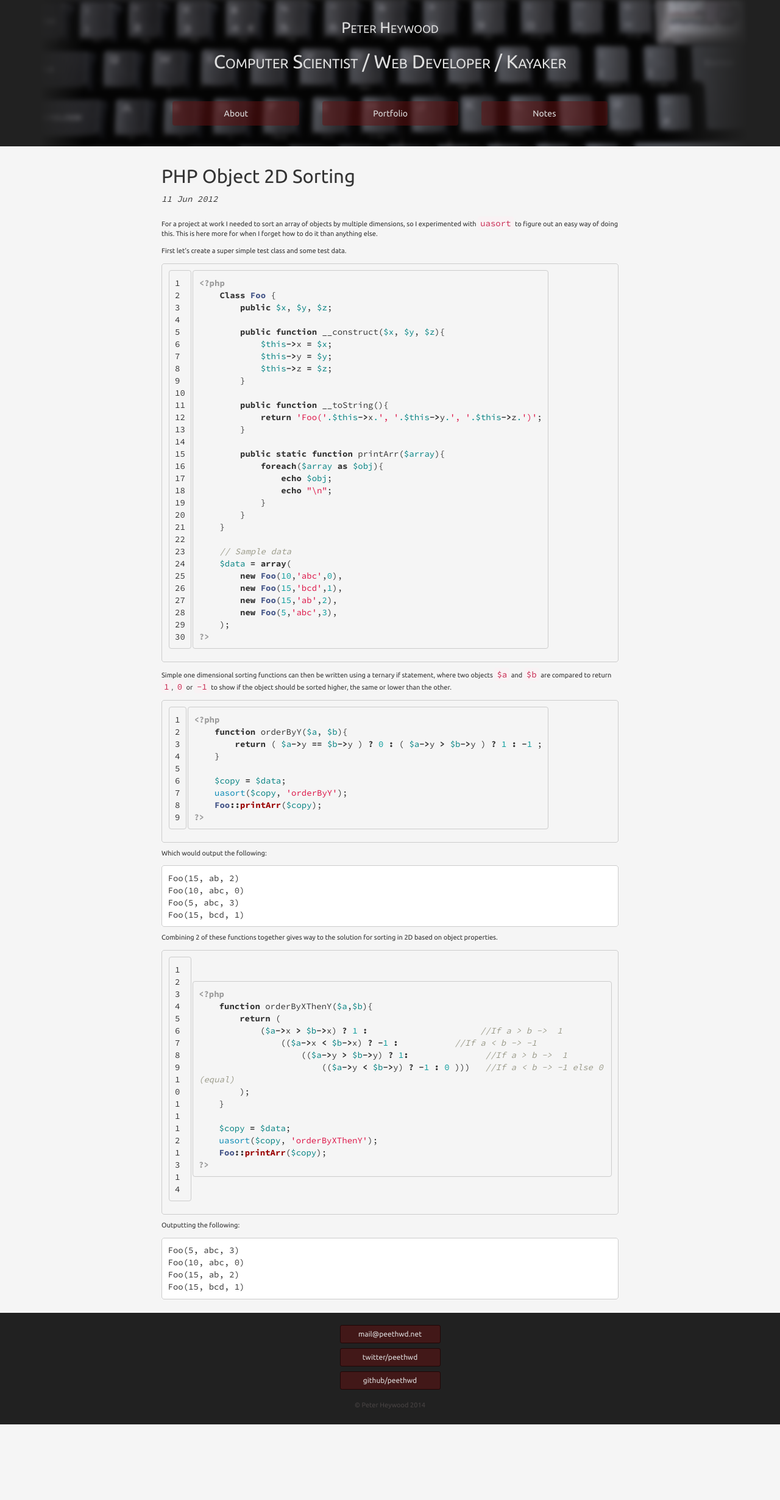
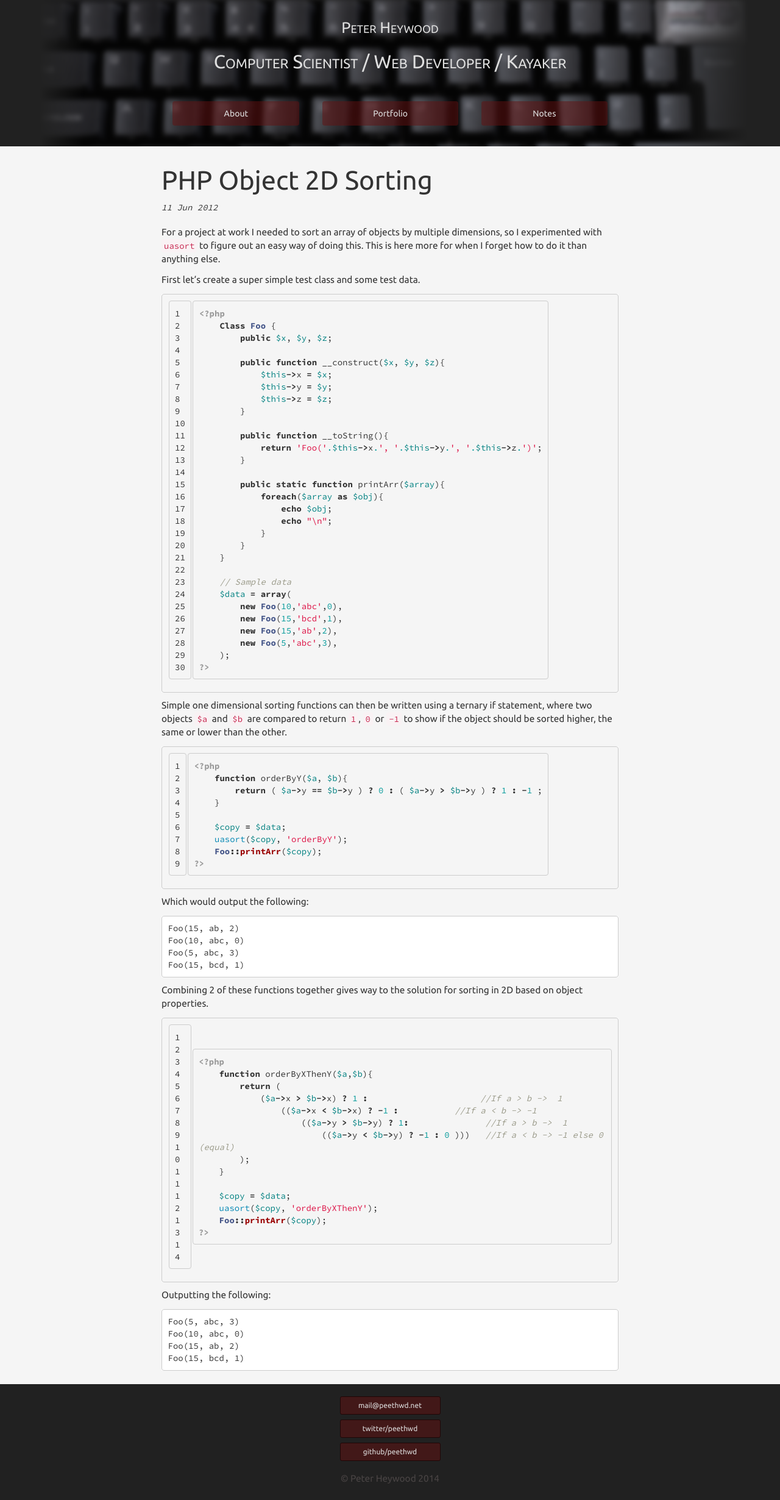
Before and after one commit to ptheywood/ptheywood.github.io, a Jekyll site: the page built from _posts/2012-06-11-php-object-2d-sorting.md, in a window 1280 px wide. Shown: the whole page at 61% size. Built offline with Jekyll 4.4.1, drawn with Linux system fonts in a browser that asks for light colours; nearby versions of some CDN libraries; Markdown is read by kramdown in place of the engine named in the settings; before the commit the page ends 2336 px from its top, so only the background shows below that.

Commit message:
Font tweaking again

```diff
--- a/css/main.css
+++ b/css/main.css
@@ -16,16 +16,16 @@ pre, code,
 pre code span,
 .highlight {
     font-family: 'Source Code Pro', sans-serif;
-    font-size: 1.4rem;
+    font-size: 14px;
 }
 
 p {
-    font-size: 1.1rem;
+    font-size: 1.1em;
     margin: 8px 0 12px 0;
 }
 
 h2 {
-    font-size: 3.1rem;
+    font-size: 3.1em;
 }
 
 a {
```
